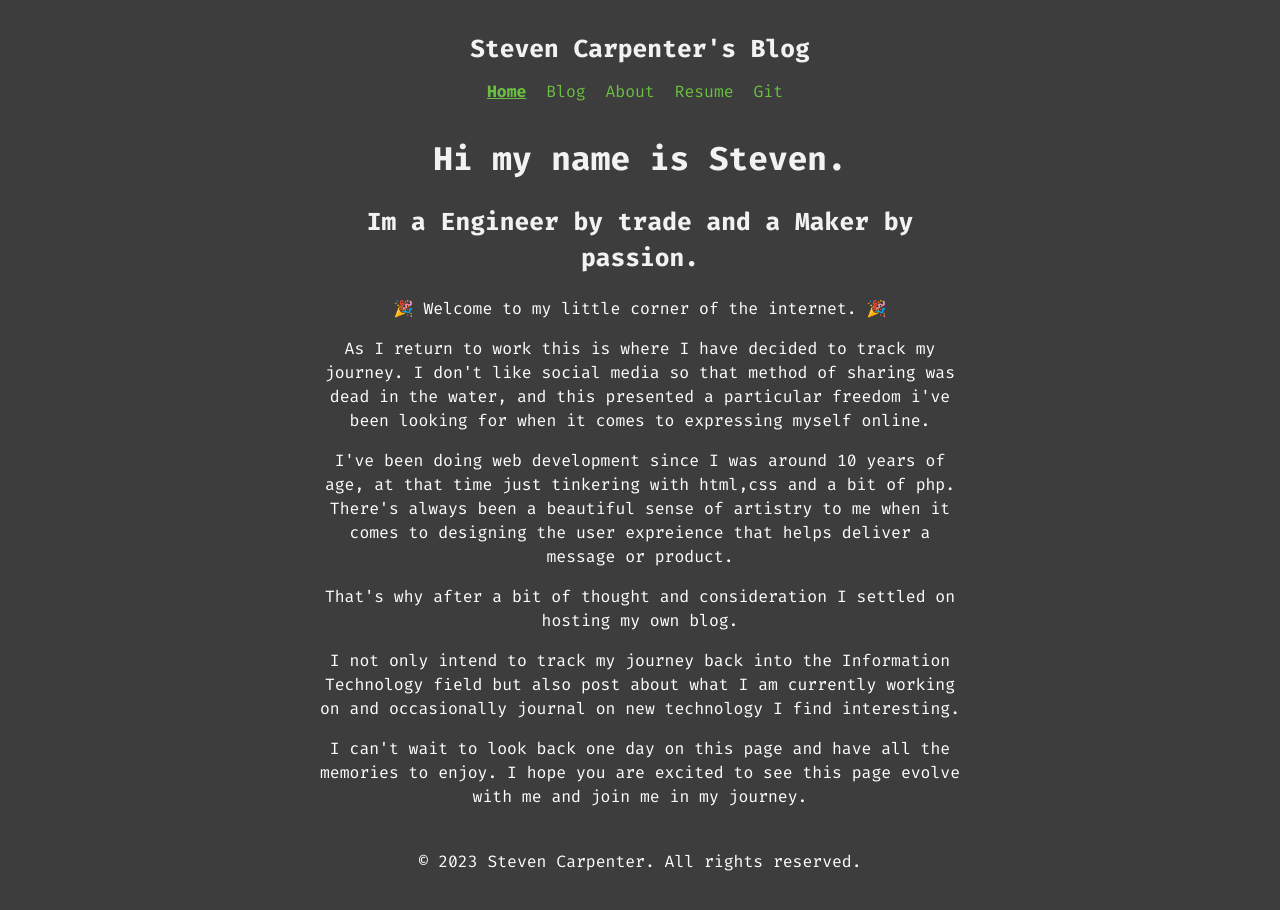
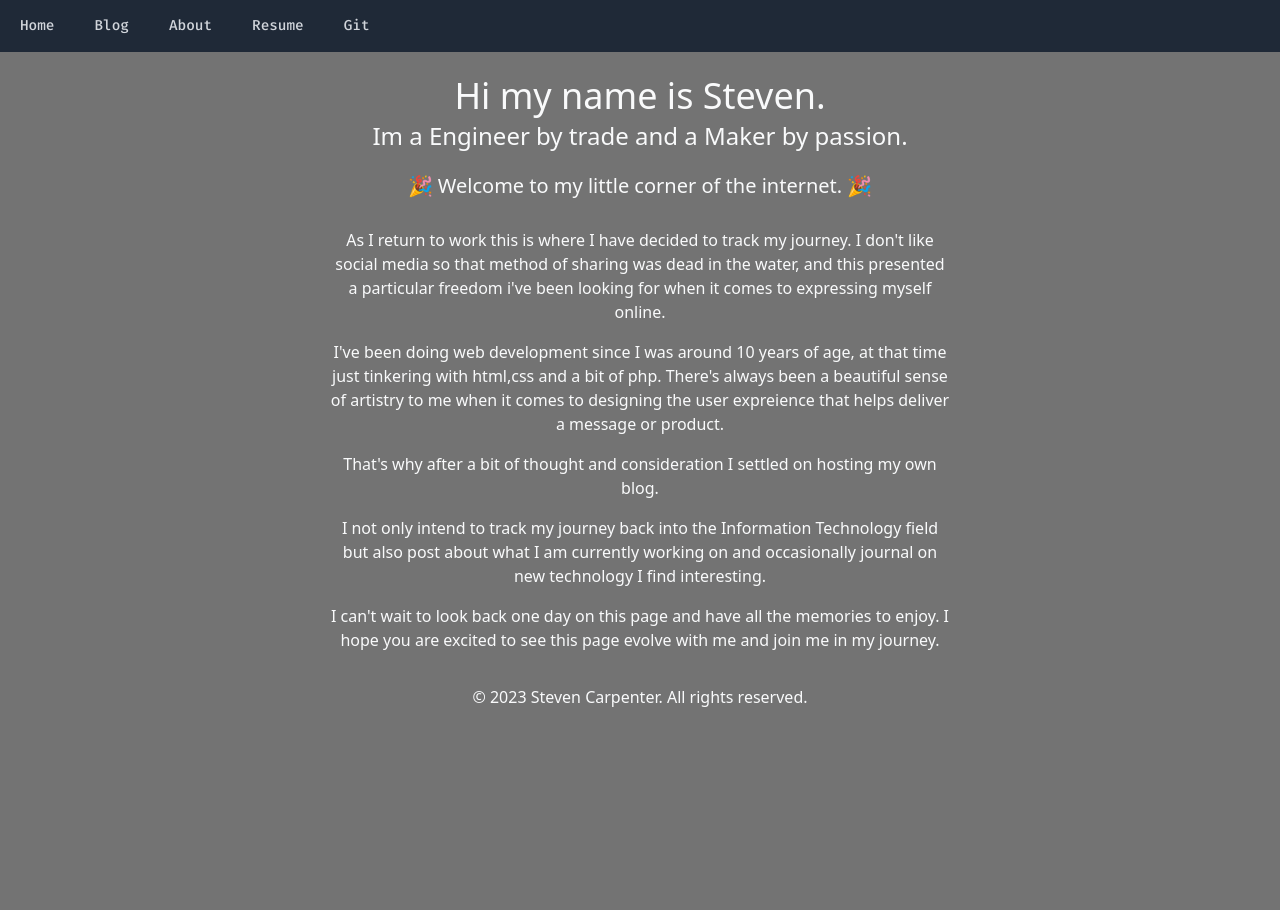
Before and after one commit to specCon18/Portfolio, an Astro site: page / in a window 1280 px wide. After the commit the page ends 800 px from the top, so only its background shows below. Built offline with nearby package versions, Linux system fonts and the light colour scheme; Astro itself is replaced by a stand-in of ours.

Commit message:
updated navbar installed tailwindcss migrating styles

```diff
--- a/astro.config.mjs
+++ b/astro.config.mjs
@@ -3,7 +3,10 @@ import mdx from '@astrojs/mdx';
 import sitemap from '@astrojs/sitemap';
 
 // https://astro.build/config
+import tailwind from "@astrojs/tailwind";
+
+// https://astro.build/config
 export default defineConfig({
   site: 'https://example.com',
-  integrations: [mdx(), sitemap()]
+  integrations: [mdx(), sitemap(), tailwind()]
 });
--- a/package.json
+++ b/package.json
@@ -14,6 +14,9 @@
     "@astrojs/mdx": "^0.12.2",
     "@astrojs/rss": "^1.2.0",
     "@astrojs/sitemap": "^1.0.0",
-    "astro": "^1.6.15"
+    "@astrojs/tailwind": "^3.0.0",
+    "@tailwindcss/typography": "^0.5.9",
+    "astro": "^2.0.2",
+    "tailwindcss": "^3.0.24"
   }
 }
--- a/src/components/Header.astro
+++ b/src/components/Header.astro
@@ -1,25 +1,18 @@
 ---
-import HeaderLink from './HeaderLink.astro';
-import { SITE_TITLE } from '../config';
 ---
 
-<header style="text-align:center;">
-	<h2>
-		{SITE_TITLE}
-	</h2>
-	<nav>
-		<HeaderLink href="/">Home</HeaderLink>
-		<HeaderLink href="/blog">Blog</HeaderLink>
-		<HeaderLink href="/about">About</HeaderLink>
-		<HeaderLink href="/resume">Resume</HeaderLink>
-		<HeaderLink href="https://git.skdevstudios.cloud/" target="_blank">Git</HeaderLink>
+<header style="">
+	<nav class="bg-gray-800">
+						<div class="flex space-x-4 p-2">
+							<a href="/" class="text-gray-300 hover:bg-gray-700 hover:text-white px-3 py-2 rounded-md text-sm font-medium" aria-current="page">Home</a>
+
+				  			<a href="/blog" class="text-gray-300 hover:bg-gray-700 hover:text-white px-3 py-2 rounded-md text-sm font-medium" aria-current="page">Blog</a>
+
+				  			<a href="/about" class="text-gray-300 hover:bg-gray-700 hover:text-white px-3 py-2 rounded-md text-sm font-medium">About</a>
+
+			    			<a href="/resume" class="text-gray-300 hover:bg-gray-700 hover:text-white px-3 py-2 rounded-md text-sm font-medium">Resume</a>
+
+				  			<a href="https://git.skdevstudios.cloud/specCon18/" class="text-gray-300 hover:bg-gray-700 hover:text-white px-3 py-2 rounded-md text-sm font-medium">Git</a>
+						</div>
 	</nav>
 </header>
-<style>
-	header {
-		margin: 0em 0 2em;
-	}
-	h2 {
-		margin: 0.5em 0;
-	}
-</style>
--- /dev/null
+++ b/src/layouts/Resume.astro
@@ -0,0 +1,48 @@
+---
+import BaseHead from '../components/BaseHead.astro';
+import Header from '../components/Header.astro';
+import Footer from '../components/Footer.astro';
+
+export interface Props {
+	content: {
+		title: string;
+		description: string;
+		pubDate?: string;
+		updatedDate?: string;
+		heroImage?: string;
+	};
+}
+
+const {
+	content: { title, description, pubDate, updatedDate, heroImage },
+} = Astro.props;
+---
+
+<html lang="en">
+	<head>
+		<BaseHead title={title} description={description} />
+		<style>
+		</style>
+	</head>
+
+	<body>
+		<Header />
+		<main class="m-10">
+			<article class="prose-lg">
+				{heroImage && <img width={720} height={360} src={heroImage} alt="" />}
+				<h1 class="title">{title}</h1>
+				{pubDate && <time>{pubDate}</time>}
+				{
+					updatedDate && (
+						<div>
+							Last updated on <time>{updatedDate}</time>
+						</div>
+					)
+				}
+				<hr />
+				<slot />
+			</article>
+		</main>
+		<Footer />
+	</body>
+</html>
--- a/src/pages/index.astro
+++ b/src/pages/index.astro
@@ -10,17 +10,19 @@ import { SITE_TITLE, SITE_DESCRIPTION } from '../config';
 	<head>
 		<BaseHead title={SITE_TITLE} description={SITE_DESCRIPTION} />
 	</head>
-	<body>
+	<body class="bg-neutral-500 text-gray-50">
 		<Header title={SITE_TITLE} />
-		<main style="text-align:center;">
-            <h1>Hi my name is Steven.</h1>
-            <h2>Im a Engineer by trade and a Maker by passion.</h2>
-            <p>🎉 Welcome to my little corner of the internet. 🎉</p>
-            <p>As I return to work this is where I have decided to track my journey. I don't like social media so that method of sharing was dead in the water, and this presented a particular freedom i've been looking for when it comes to expressing myself online.</p>
-            <p>I've been doing web development since I was around 10 years of age, at that time just tinkering with html,css and a bit of php. There's always been a beautiful sense of artistry to me when it comes to designing the user expreience that helps deliver a message or product.</p>
-            <p>That's why after a bit of thought and consideration I settled on hosting my own blog.</p>
-            <p>I not only intend to track my journey back into the Information Technology field but also post about what I am currently working on and occasionally journal on new technology I find interesting.</p>
-            <p>I can't wait to look back one day on this page and have all the memories to enjoy. I hope you are excited to see this page evolve with me and join me in my journey.</p>
+		<main class="px-5 text-center pt-5">
+            <h1 class="text-4xl py-1">Hi my name is Steven.</h1>
+            <h2 class="text-2xl">Im a Engineer by trade and a Maker by passion.</h2>
+            <div class="w-1/2 mx-auto">
+				<h3 class="py-5 text-xl">🎉 Welcome to my little corner of the internet. 🎉</h3>
+            	<p class="py-2">As I return to work this is where I have decided to track my journey. I don't like social media so that method of sharing was dead in the water, and this presented a particular freedom i've been looking for when it comes to expressing myself online.</p>
+            	<p class="py-2">I've been doing web development since I was around 10 years of age, at that time just tinkering with html,css and a bit of php. There's always been a beautiful sense of artistry to me when it comes to designing the user expreience that helps deliver a message or product.</p>
+            	<p class="py-2">That's why after a bit of thought and consideration I settled on hosting my own blog.</p>
+            	<p class="py-2">I not only intend to track my journey back into the Information Technology field but also post about what I am currently working on and occasionally journal on new technology I find interesting.</p>
+            	<p class="py-2">I can't wait to look back one day on this page and have all the memories to enjoy. I hope you are excited to see this page evolve with me and join me in my journey.</p>
+			</div>
 		</main>
 		<Footer />
 	</body>
--- a/src/pages/resume.md
+++ b/src/pages/resume.md
@@ -1,5 +1,5 @@
 ---
-layout: "../layouts/BlogPost.astro"
+layout: "../layouts/Resume.astro"
 title: "My Resume"
 description: "A Webview of my resume"
 updatedDate: "Dec 13 2022"
--- a/src/styles/global.css
+++ b/src/styles/global.css
@@ -52,67 +52,6 @@
     font-weight: 300 700;
     font-style: normal;
   }
-
- body {
-	font-family: Fira Code VF, monospace;
-	margin: auto;
-	padding: 20px;
-	max-width: 65ch;
-	text-align: left;
-	background-color: hsl(0, 0%, 24%);
-	word-wrap: break-word;
-	overflow-wrap: break-word;
-	line-height: 1.5;
-    color: hsl(0, 0%, 100%);
-}
-
-h1,
-h2,
-h3,
-h4,
-h5,
-h6,
-strong,
-b {
-	color: hsl(0, 0%, 95%);
-}
-a {
-	color: hsl(100, 50%, 50%);
-}
-nav a {
-	margin-right: 10px;
-}
-textarea {
-	width: 100%;
-	font-size: 16px;
-}
-input {
-	font-size: 16px;
-}
-content {
-	line-height: 1.6;
-}
-table {
-	width: 100%;
-}
-img {
-	max-width: 100%;
-	height: auto;
-}
-code {
-	padding: 2px 5px;
-	background-color: hsl(0, 0%, 95%);
-}
-pre {
-	padding: 1rem;
-}
-pre > code {
-	all: unset;
-}
-blockquote {
-	border: 1px solid hsl(0, 0%, 60%);
-	color: hsl(0, 0%, 13%);
-	padding: 2px 0px 2px 20px;
-	margin: 0px;
-	font-style: italic;
-}
+ header {
+  font-family: Fira Code VF, monospace;
+ }
--- /dev/null
+++ b/tailwind.config.cjs
@@ -0,0 +1,10 @@
+/** @type {import('tailwindcss').Config} */
+module.exports = {
+	content: ['./src/**/*.{astro,html,js,jsx,md,mdx,svelte,ts,tsx,vue}'],
+	theme: {
+		extend: {},
+	},
+	plugins: [
+		require('@tailwindcss/typography'),
+	],
+}
```
Also changed, not shown: pnpm-lock.yaml.
